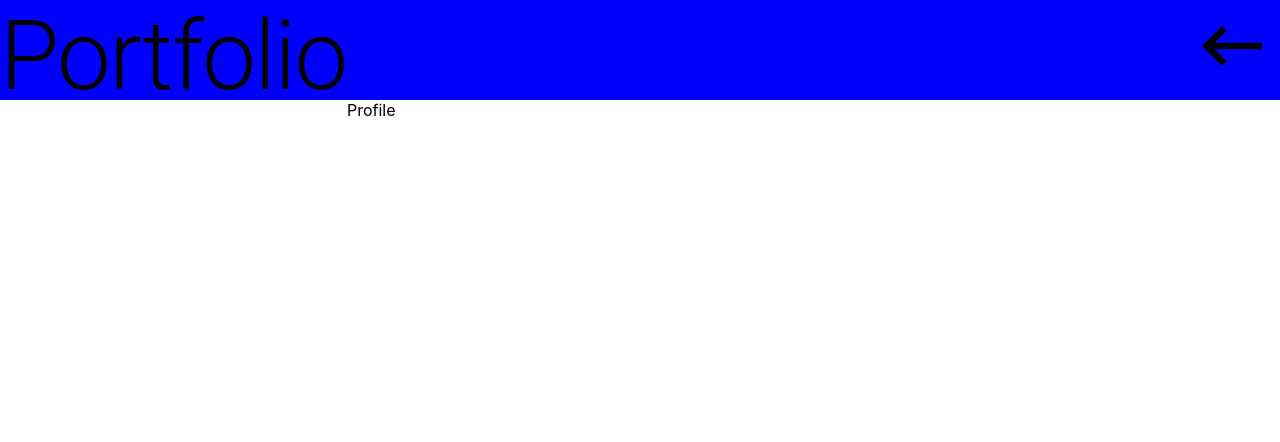
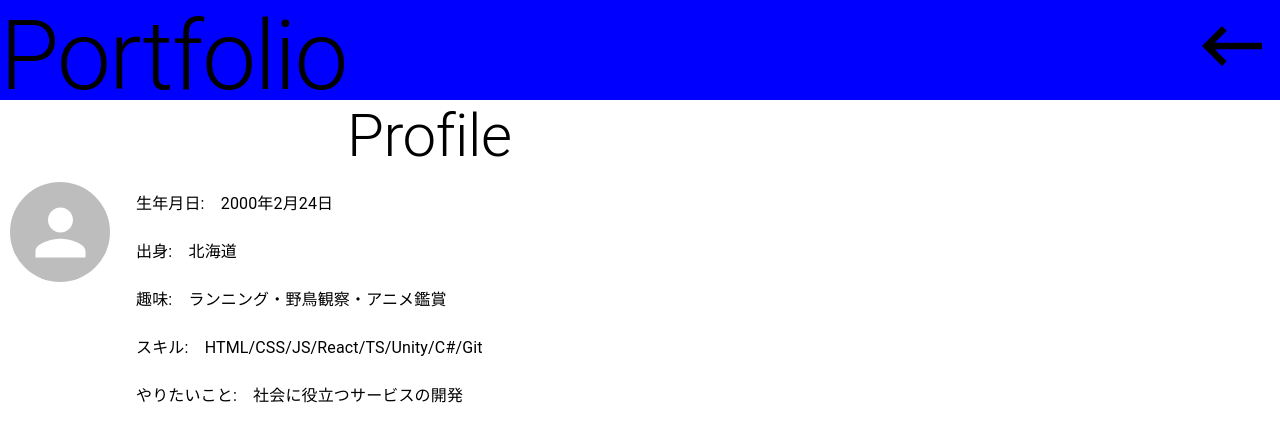
Before and after one commit to shou0224/shou0224.github.io, a React (Create React App) app: page /profile in a window 1280 px wide. Shown: the top 442 px of the page. Built offline with nearby package versions, Linux system fonts and the light colour scheme.

Commit message:
profile content

```diff
--- a/src/components/Profile.jsx
+++ b/src/components/Profile.jsx
@@ -1,8 +1,31 @@
+import { Avatar,List, ListItem, ListItemText, Typography } from '@mui/material'
+import { Box, textAlign } from '@mui/system'
 import React from 'react'
 
 const Profile = () => {
   return (
-    <div>Profile</div>
+    <Box sx={{width: '1000px'}}>
+      <Typography variant='h2'>Profile</Typography>
+      <Avatar sx={{float: 'left',margin:'10px', width: '100px', height: '100px'}}/>
+      <List sx={{magin: "50px auto",float: 'left', textAlign: 'center' , width: "500px"}}>
+        <ListItem>
+          <ListItemText>生年月日:　2000年2月24日</ListItemText>
+        </ListItem>
+        <ListItem>
+          <ListItemText>出身:　北海道</ListItemText>
+        </ListItem>
+        <ListItem>
+          <ListItemText>趣味:　ランニング・野鳥観察・アニメ鑑賞</ListItemText>
+        </ListItem>
+        <ListItem>
+          <ListItemText>スキル:　HTML/CSS/JS/React/TS/Unity/C#/Git</ListItemText>
+        </ListItem>
+        <ListItem>
+          <ListItemText>やりたいこと:　社会に役立つサービスの開発</ListItemText>
+        </ListItem>
+      </List>
+    </Box>
+
   )
 }
 
```
